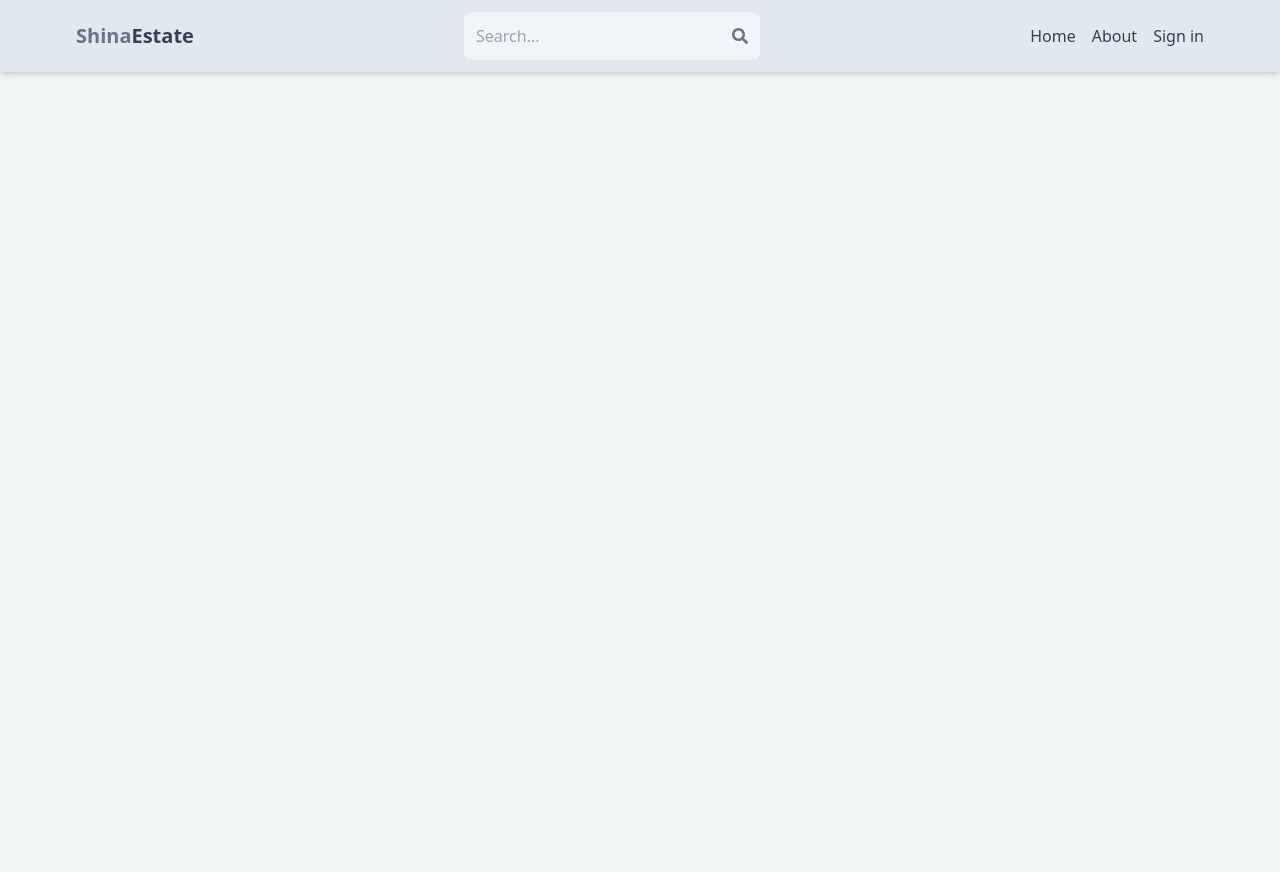
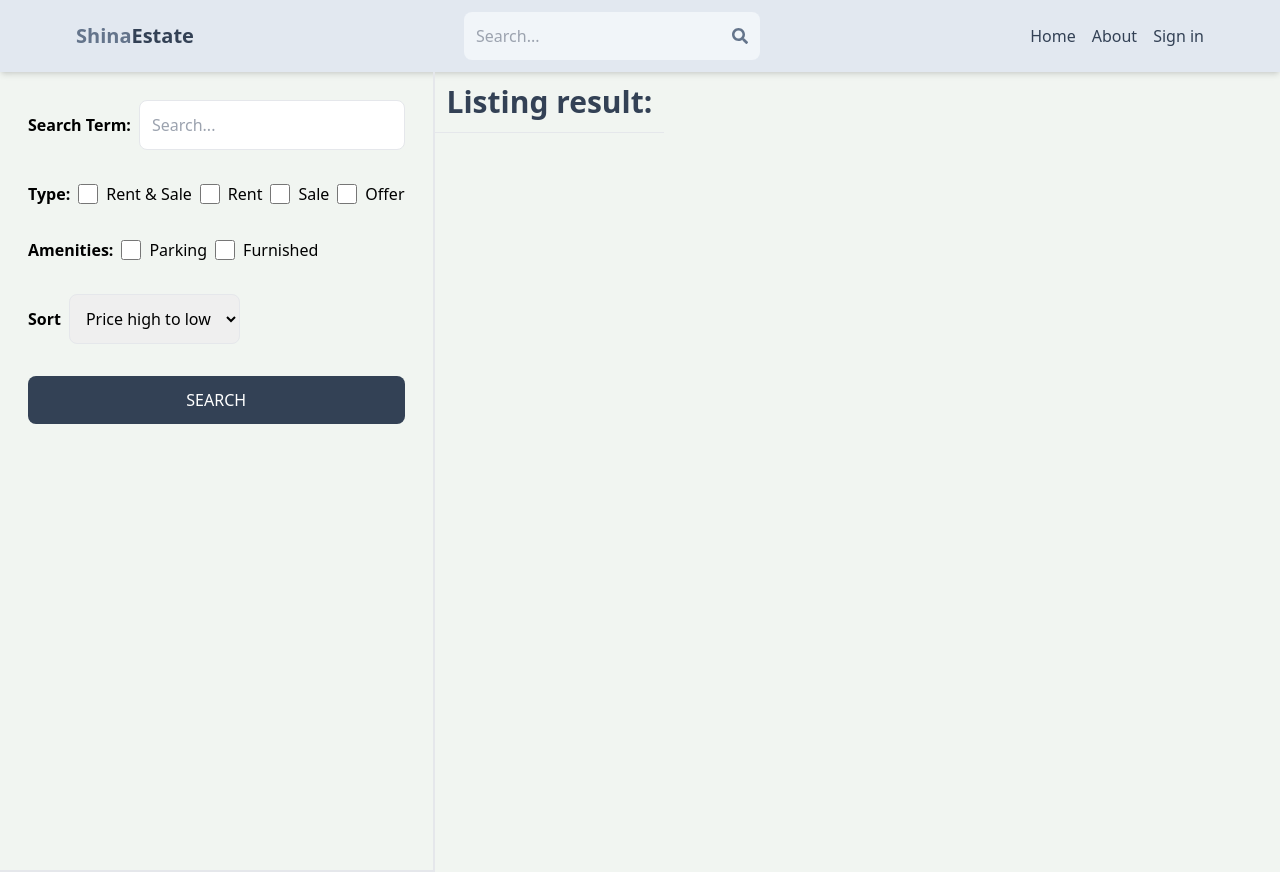
Before and after one commit to shinaayomi/mern-estate, a React (Vite) app in the folder client/: page /search in a window 1280 px wide. Before the commit the page ends 800 px from the top, so only its background shows below. Built offline with nearby package versions, Linux system fonts and the light colour scheme; no server answers.

Commit message:
create search page url

```diff
--- a/client/src/App.jsx
+++ b/client/src/App.jsx
@@ -9,6 +9,7 @@
 import CreateListing from "./pages/CreateListing"
 import UpdateListing from "./pages/UpdateListing"
 import Listing from "./pages/Listing"
+import Search from "./pages/Search"
 
 export default function App() {
   return (
@@ -19,6 +20,7 @@
         <Route path="/sign-in" element={<SignIn />} />
         <Route path="/sign-up" element={<SignUp />} />
         <Route path="/about" element={<About />} />
+        <Route path="/search" element={<Search />} />
         <Route path="/listing/:listingId" element={<Listing />} />
         <Route element={<PrivateRoute />} >
           <Route path="/profile" element={<Profile />} />
--- a/client/src/components/Header.jsx
+++ b/client/src/components/Header.jsx
@@ -1,5 +1,4 @@
 import { useEffect } from "react";
-import { use } from "react";
 import { useState } from "react";
 import { FaSearch } from "react-icons/fa";
 import { useSelector } from "react-redux";
--- /dev/null
+++ b/client/src/pages/Search.jsx
@@ -0,0 +1,57 @@
+export default function Search() {
+  return (
+    <div className="flex flex-col md:flex-row">
+      <div className="p-7 border-b-2 md:border-r-2 md:min-h-screen">
+        <form className="flex flex-col gap-8">
+          <div className="flex items-center gap-2">
+            <label htmlFor="" className="whitespace-nowrap font-semibold">Search Term:</label>
+            <input type="text" id="searchTerm" placeholder="Search..." className="border rounded-lg p-3 w-full" />
+          </div>
+          <div className="flex items-center flex-wrap gap-2">
+            <label htmlFor="" className="font-semibold">Type:</label>
+            <div className="flex gap-2">
+              <input type="checkbox" id="all" className="w-5" />
+              <span>Rent & Sale</span>
+            </div>
+            <div className="flex gap-2">
+              <input type="checkbox" id="rent" className="w-5" />
+              <span>Rent</span>
+            </div>
+            <div className="flex gap-2">
+              <input type="checkbox" id="sale" className="w-5" />
+              <span>Sale</span>
+            </div>
+            <div className="flex gap-2">
+              <input type="checkbox" id="offer" className="w-5" />
+              <span>Offer</span>
+            </div>
+          </div>
+          <div className="flex items-center flex-wrap gap-2">
+            <label htmlFor="" className="font-semibold">Amenities:</label>
+            <div className="flex gap-2">
+              <input type="checkbox" id="parking" className="w-5" />
+              <span>Parking</span>
+            </div>
+            <div className="flex gap-2">
+              <input type="checkbox" id="furnished" className="w-5" />
+              <span>Furnished</span>
+            </div>
+          </div>
+          <div className="flex items-center gap-2">
+            <label htmlFor="" className="font-semibold">Sort</label>
+            <select name="" id="sort_order" className="border rounded-lg p-3">
+              <option value="">Price high to low</option>
+              <option value="">Price low to high</option>
+              <option value="">Latest</option>
+              <option value="">Oldest</option>
+            </select>
+          </div>
+          <button className="bg-slate-700 text-white p-3 rounded-lg uppercase hover:bg-opacity-95">Search</button>
+        </form>
+      </div>
+      <div className="">
+        <h1 className="text-3xl font-semibold border-b p-3 text-slate-700">Listing result:</h1>
+      </div>
+    </div>
+  );
+}
```
